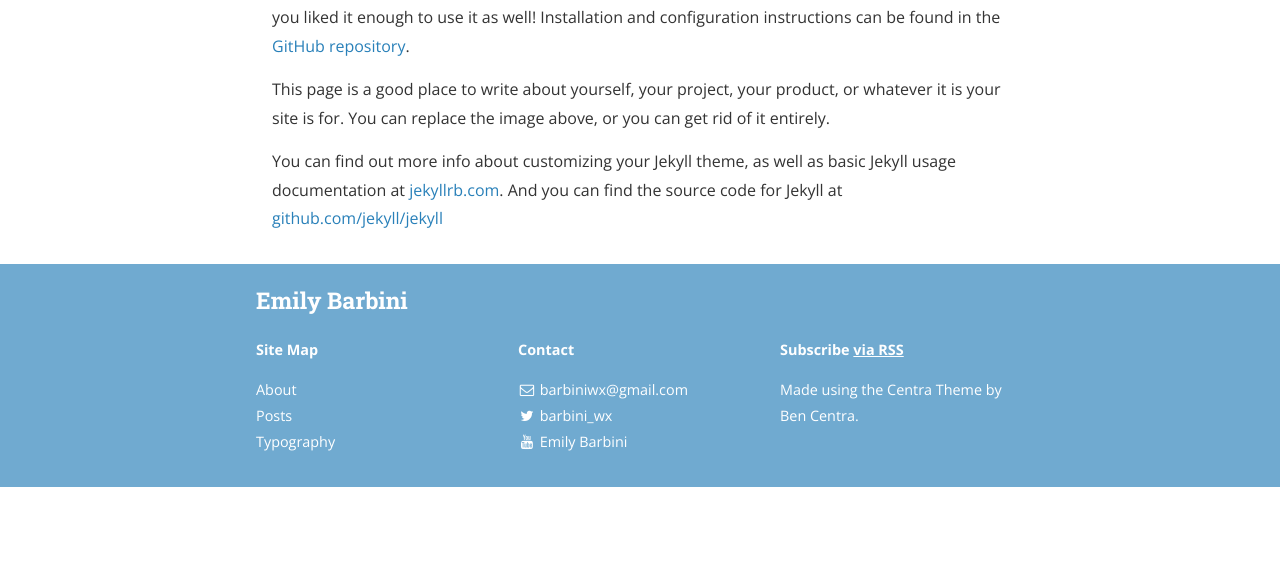
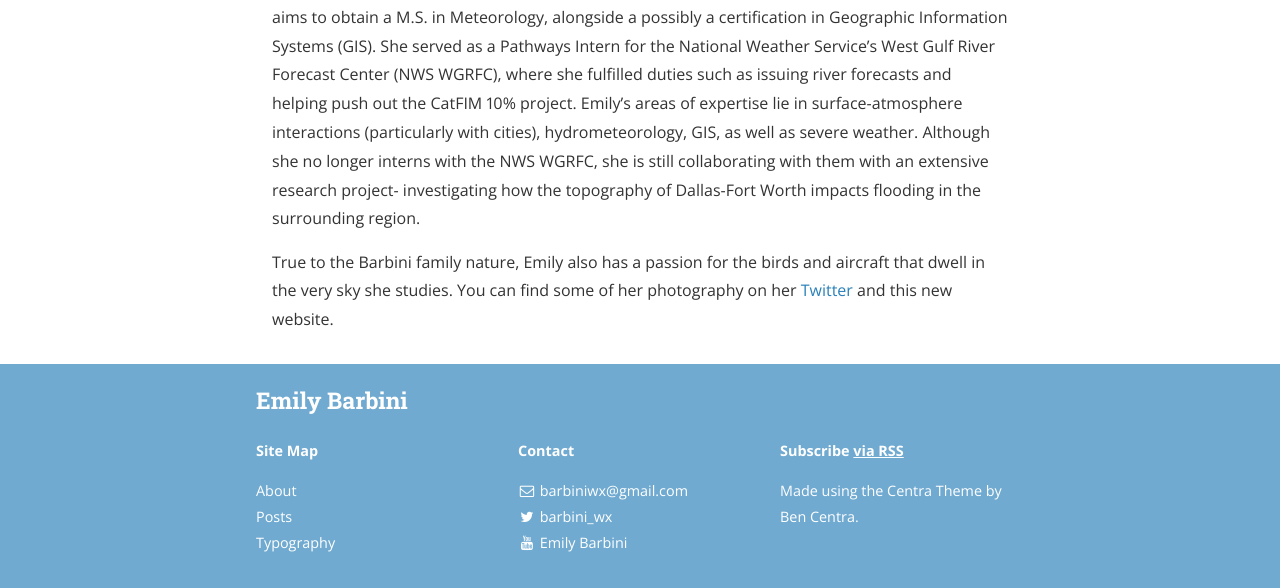
Before and after one commit to windBarbini/windbarbini.github.io, a Jekyll site: the page built from about.md, in a window 1280 px wide and 1093 px high. Shown: the part 505-1093 px from the top of the window. Built offline with Jekyll 4.4.1, drawn with Linux system fonts in a browser that asks for light colours; nearby versions of some CDN libraries; some of the changed text lies outside the part shown.

Commit message:
update profile

```diff
--- a/about.md
+++ b/about.md
@@ -7,12 +7,6 @@ main_nav: true
 
 ![alt text]({{ site.baseurl }}/assets/profile-placeholder.gif "Profile Picture"){:.profile}
 
-Centrarium is a custom theme for Jekyll, made by [Ben Centra][bencentra] for his own blog. He'd be humbled if you liked it enough to use it as well! Installation and configuration instructions can be found in the [GitHub repository](https://github.com/bencentra/centrarium).
+Emily Barbini recently graduated from the University of Oklahoma with a B.S. in Meteorology. She aims to obtain a M.S. in Meteorology, alongside a possibly a certification in Geographic Information Systems (GIS). She served as a Pathways Intern for the National Weather Service's West Gulf River Forecast Center (NWS WGRFC), where she fulfilled duties such as issuing river forecasts and helping push out the CatFIM 10% project. Emily's areas of expertise lie in surface-atmosphere interactions (particularly with cities), hydrometeorology, GIS, as well as severe weather. Although she no longer interns with the NWS WGRFC, she is still collaborating with them with an extensive research project- investigating how the topography of Dallas-Fort Worth impacts flooding in the surrounding region.
 
-This page is a good place to write about yourself, your project, your product, or whatever it is your site is for. You can replace the image above, or you can get rid of it entirely.
-
-You can find out more info about customizing your Jekyll theme, as well as basic Jekyll usage documentation at [jekyllrb.com](http://jekyllrb.com/). And you can find the source code for Jekyll at [github.com/jekyll/jekyll](https://github.com/jekyll/jekyll)
-
-[centrarium]: https://github.com/bencentra/centrarium
-[bencentra]: http://bencentra.com
-[jekyll]: https://github.com/jekyll/jekyll
+True to the Barbini family nature, Emily also has a passion for the birds and aircraft that dwell in the very sky she studies. You can find some of her photography on her <a href="https://x.com/barbini_wx">Twitter</a> and this new website.
```
Also changed, not shown: 1 other file.
